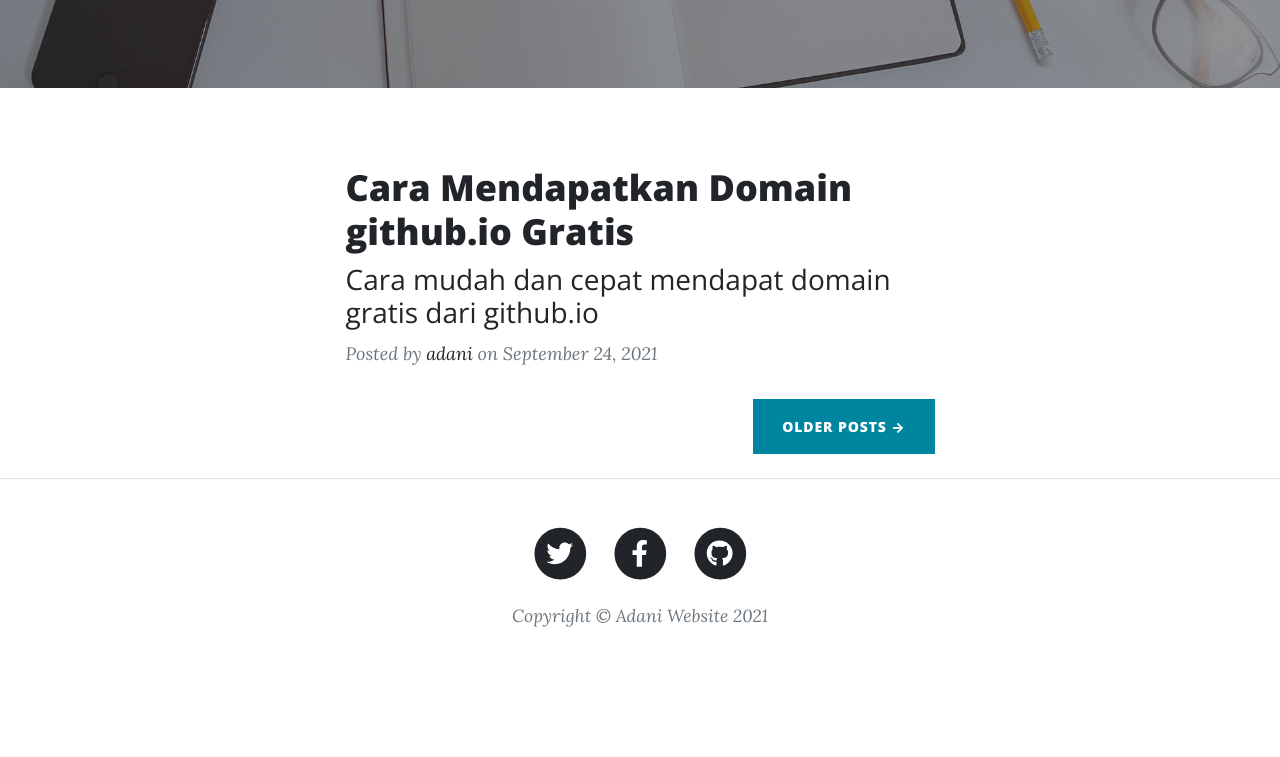
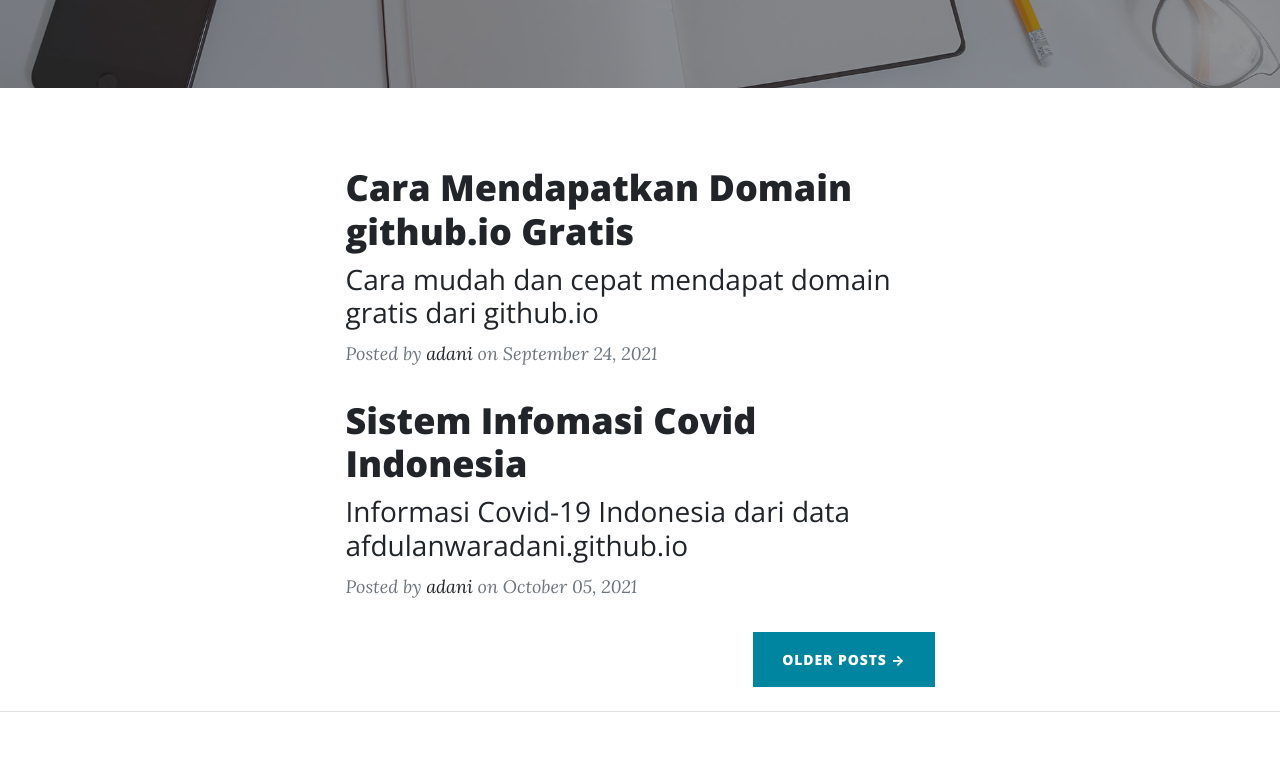
Before and after one commit to afdulanwaradani/afdulanwaradani.github.io, a plain HTML site: page index.html in a window 1280 px wide. Shown: the part 444-1201 px from the top of the page. Before the commit the page ends 1121 px from the top, so only its background shows below. Drawn offline with nearby package versions, Linux system fonts and the light colour scheme.

Commit message:
Update Covid 19 Info

```diff
--- a/index.html
+++ b/index.html
@@ -76,8 +76,21 @@
                         </a>
                         <p class="post-meta">
                             Posted by
-                            <a href="#!">adani</a>
+                            <a href="/about.html">adani</a>
                             on September 24, 2021
+                        </p>
+                    </div>
+                    <!-- Divider-->
+                    <!-- Post preview-->
+                    <div class="post-preview">
+                        <a href="post.html">
+                            <h2 class="post-title">Sistem Infomasi Covid Indonesia</h2>
+                            <h3 class="post-subtitle">Informasi Covid-19 Indonesia dari data afdulanwaradani.github.io</h3>
+                        </a>
+                        <p class="post-meta">
+                            Posted by
+                            <a href="/about.html">adani</a>
+                            on October 05, 2021
                         </p>
                     </div>
                     <!-- Divider-->
```
